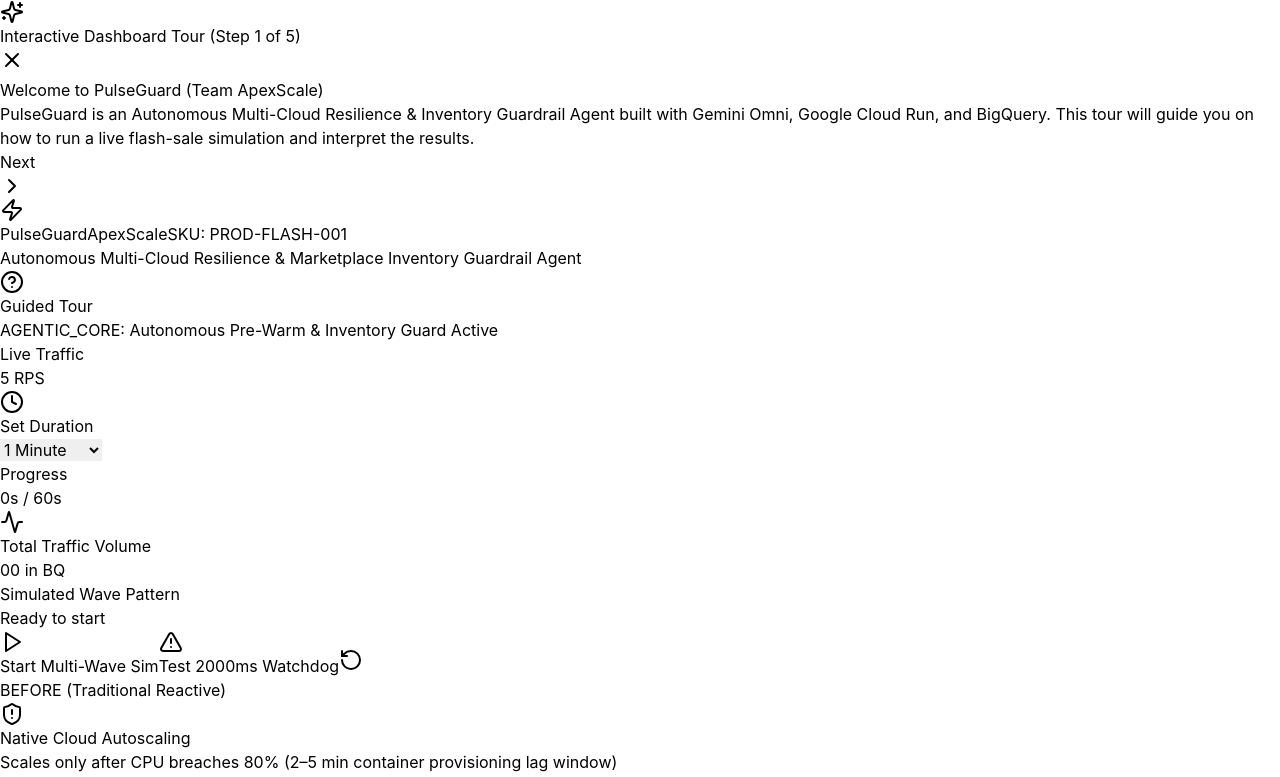
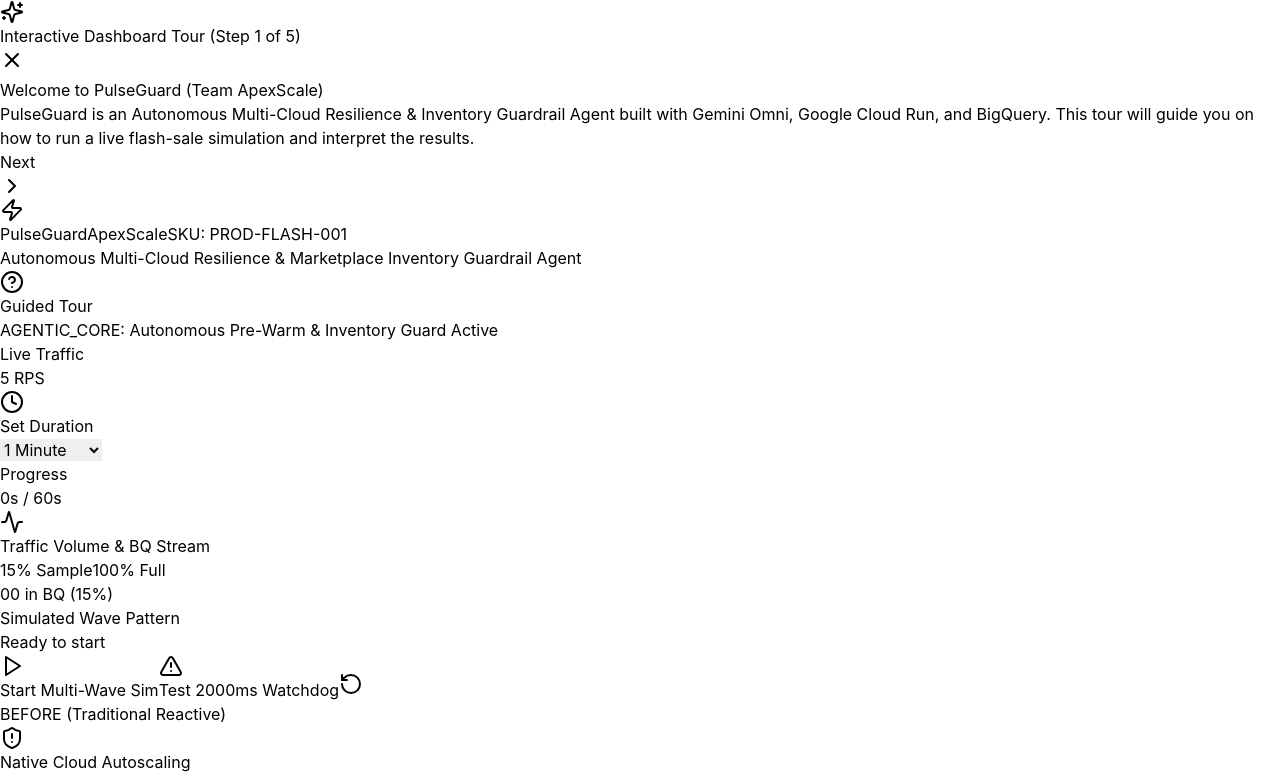
Before and after one commit to SpandanDK189/apexscale-pulseguard, a React (Vite) app in the folder demo-dashboard/: page / in a window 1280 px wide. Shown: the top 777 px of the page. Built offline with nearby package versions, Linux system fonts and the light colour scheme.

Commit message:
feat(dashboard): add interactive 15% Sample vs 100% Full BigQuery Ingestion toggle to UI

```diff
--- a/demo-dashboard/src/App.jsx
+++ b/demo-dashboard/src/App.jsx
@@ -40,6 +40,7 @@ export default function App() {
   // Total Traffic & BigQuery Stream Trackers
   const [totalSimulatedRequests, setTotalSimulatedRequests] = useState(0);
   const [streamedToBigQuery, setStreamedToBigQuery] = useState(0);
+  const [samplingMode, setSamplingMode] = useState('15%'); // '15%' (Production Sampling) or '100%' (Full Ingestion)
 
   // Dynamic Traffic & Wave Generation
   const [currentRps, setCurrentRps] = useState(5);
@@ -102,12 +103,15 @@ export default function App() {
   // Background dispatcher to live BigQuery via Go Telemetry Interceptor (:8080)
   const dispatchLiveTelemetry = async (rps, pattern, instances) => {
     try {
-      // In production high-concurrency systems (like Cloudflare/Datadog), streaming every single
-      // microsecond request to a DB burns bandwidth. We stream a representative sample rate (~15-20% of traffic)
-      // or at lower RPS we stream 1:1.
-      const sampleCount = Math.max(1, Math.min(25, Math.round(rps * 0.15)));
+      // Configurable Ingestion:
+      // - '15%': Production Head-Based Sampling (saves 85% BigQuery costs while preserving P95/RPS accuracy)
+      // - '100%': 1:1 Ingestion (streams all traffic into BigQuery)
+      let sampleCount = rps;
+      if (samplingMode === '15%') {
+        sampleCount = Math.max(1, Math.min(30, Math.round(rps * 0.15)));
+      }
+
       const channels = ['amazon', 'flipkart', 'myntra', 'ondc', 'd2c'];
-
       setStreamedToBigQuery((prev) => prev + sampleCount);
 
       for (let i = 0; i < sampleCount; i++) {
@@ -710,16 +714,45 @@ export default function App() {
 
           <div className="h-8 w-px bg-slate-800" />
 
-          {/* Total Requests & BigQuery Metric */}
+          {/* Total Requests & BigQuery Ingestion Mode Metric */}
           <div>
-            <div className="text-xs uppercase text-slate-400 font-semibold tracking-wider flex items-center gap-1.5">
-              <Activity className="w-3.5 h-3.5 text-emerald-400" />
-              Total Traffic Volume
+            <div className="text-xs uppercase text-slate-400 font-semibold tracking-wider flex items-center justify-between gap-1.5">
+              <span className="flex items-center gap-1">
+                <Activity className="w-3.5 h-3.5 text-emerald-400" />
+                Traffic Volume & BQ Stream
+              </span>
+              {/* Toggle 15% vs 100% Ingestion */}
+              <div className="flex items-center bg-slate-950 border border-slate-700 rounded p-0.5 text-[10px] font-mono">
+                <button
+                  disabled={isRunning}
+                  onClick={() => setSamplingMode('15%')}
+                  className={`px-1.5 py-0.5 rounded transition ${
+                    samplingMode === '15%'
+                      ? 'bg-indigo-600 text-white font-bold'
+                      : 'text-slate-400 hover:text-white'
+                  }`}
+                  title="15% Statistical Head-Based Sampling (Cuts BigQuery streaming costs by 85%)"
+                >
+                  15% Sample
+                </button>
+                <button
+                  disabled={isRunning}
+                  onClick={() => setSamplingMode('100%')}
+                  className={`px-1.5 py-0.5 rounded transition ${
+                    samplingMode === '100%'
+                      ? 'bg-emerald-600 text-white font-bold'
+                      : 'text-slate-400 hover:text-white'
+                  }`}
+                  title="100% 1:1 Ingestion (Every simulated request streamed to BigQuery)"
+                >
+                  100% Full
+                </button>
+              </div>
             </div>
-            <div className="text-2xl font-bold text-white font-mono flex items-center gap-2">
+            <div className="text-2xl font-bold text-white font-mono flex items-center gap-2 mt-1">
               {totalSimulatedRequests.toLocaleString()}
               <span className="text-xs font-normal text-emerald-400 bg-emerald-950/60 border border-emerald-800/50 px-2 py-0.5 rounded">
-                {streamedToBigQuery.toLocaleString()} in BQ
+                {streamedToBigQuery.toLocaleString()} in BQ ({samplingMode})
               </span>
             </div>
           </div>
```
